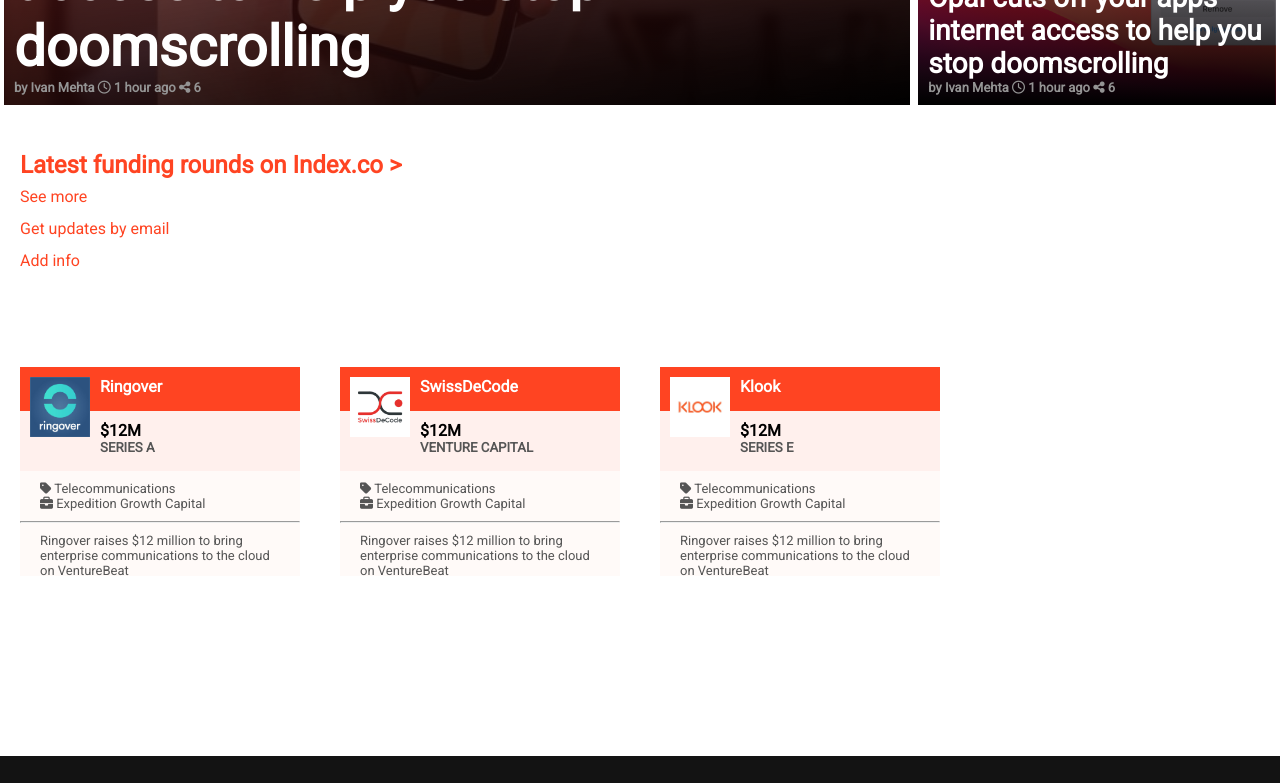
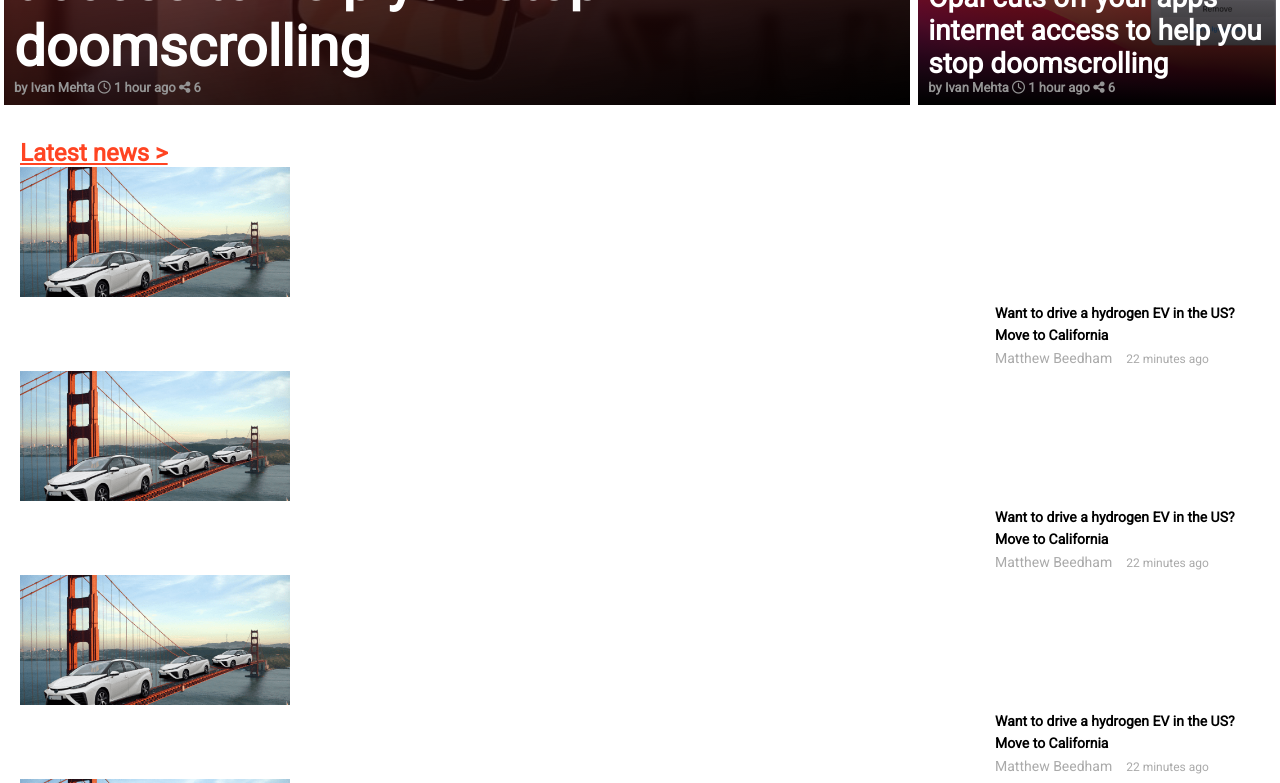
Before and after one commit to alexandermorales-dev/TNW-project-2, a website: page index.html in a window 1280 px wide. Shown: the part 561-1344 px from the top of the page. Drawn offline with Linux system fonts and the light colour scheme; a web font is replaced by a local one.

Commit message:
add latest news section

```diff
--- a/index.html
+++ b/index.html
@@ -10,6 +10,7 @@
       crossorigin="anonymous"
     ></script>
     <link rel="stylesheet" href="style.css" />
+    <link rel="stylesheet" href="milestone.css" />
     <link
       href="https://fonts.googleapis.com/css?family=Roboto"
       rel="stylesheet"
@@ -125,6 +126,90 @@
       </article>
     </section>
 
+    <!-- Latest News -->
+
+    <div id="news-card-container">
+      <h2><a href="#">Latest news &gt;</a></h2>
+      <div class="news-card-container">
+        <div class="news-card">
+          <a href="" class="card-img"></a>
+          <div class="news-card-text">
+            <h3>
+              <a href="#"
+                >Want to drive a hydrogen EV in the US? Move to California</a
+              >
+            </h3>
+            <p><a href="#" class="ter-text"> Matthew Beedham</a></p>
+            <p class="ter-text">22 minutes ago</p>
+          </div>
+        </div>
+
+        <div class="news-card">
+          <a href="" class="card-img"></a>
+          <div class="news-card-text">
+            <h3>
+              <a href="#"
+                >Want to drive a hydrogen EV in the US? Move to California</a
+              >
+            </h3>
+            <p><a href="#" class="ter-text"> Matthew Beedham</a></p>
+            <p class="ter-text">22 minutes ago</p>
+          </div>
+        </div>
+
+        <div class="news-card">
+          <a href="" class="card-img"></a>
+          <div class="news-card-text">
+            <h3>
+              <a href="#"
+                >Want to drive a hydrogen EV in the US? Move to California</a
+              >
+            </h3>
+            <p><a href="#" class="ter-text"> Matthew Beedham</a></p>
+            <p class="ter-text">22 minutes ago</p>
+          </div>
+        </div>
+
+        <div class="news-card">
+          <a href="" class="card-img"></a>
+          <div class="news-card-text">
+            <h3>
+              <a href="#"
+                >Want to drive a hydrogen EV in the US? Move to California</a
+              >
+            </h3>
+            <p><a href="#" class="ter-text"> Matthew Beedham</a></p>
+            <p class="ter-text">22 minutes ago</p>
+          </div>
+        </div>
+
+        <div class="news-card">
+          <a href="" class="card-img"></a>
+          <div class="news-card-text">
+            <h3>
+              <a href="#"
+                >Want to drive a hydrogen EV in the US? Move to California</a
+              >
+            </h3>
+            <p><a href="#" class="ter-text"> Matthew Beedham</a></p>
+            <p class="ter-text">22 minutes ago</p>
+          </div>
+        </div>
+
+        <div class="news-card">
+          <a href="" class="card-img"></a>
+          <div class="news-card-text">
+            <h3>
+              <a href="#"
+                >Want to drive a hydrogen EV in the US? Move to California</a
+              >
+            </h3>
+            <p><a href="#" class="ter-text"> Matthew Beedham</a></p>
+            <p class="ter-text">22 minutes ago</p>
+          </div>
+        </div>
+      </div>
+    </div>
     <!-- Latest Funding -->
     <section>
       <div class="fund-intro">
--- /dev/null
+++ b/milestone.css
@@ -0,0 +1,110 @@
+.news-card-container {
+  display: flex;
+  flex-direction: column;
+  margin-top: 10px;
+  align-items: stretch;
+}
+
+#news-card-container {
+  margin: 0 20px;
+}
+
+#news-card-container h3 a {
+  text-decoration: none;
+  color: black;
+  font-weight: bold;
+}
+
+#news-card-container h2 a {
+  color: #f42;
+}
+
+.ter-text {
+  color: #aaa;
+  text-decoration: none;
+}
+.news-card {
+  display: flex;
+  min-width: 100%;
+  margin-bottom: 20px;
+}
+
+.card-img {
+  width: 75px;
+  height: 75px;
+  display: block;
+  background-position: 50%;
+  background-size: cover;
+}
+
+.card-img:nth-child(1) {
+  background-image: url("/assets/news-1.png");
+}
+
+.card-img:nth-child(2) {
+  background-image: url("/assets/news-1.png");
+}
+
+.card-img:nth-child(3) {
+  background-image: url("/assets/news-1.png");
+}
+
+.news-card-text {
+  width: calc(100% - 75px);
+  justify-self: right;
+}
+
+.news-card-text p {
+  margin: 5px;
+  font-size: 12px;
+}
+
+.news-card-text h3 {
+  margin-left: 5px;
+}
+
+.news-card-text a {
+  font-size: 14px;
+}
+
+@media only screen and (min-width: 768px) {
+  .news-card-text p {
+    display: inline;
+  }
+}
+
+@media only screen and (min-width: 1024px) {
+  .news-card-container {
+    display: initial;
+    margin-top: 30px;
+  }
+
+  #news-card-container {
+    display: block;
+    margin-top: 30px;
+  }
+
+  .card-img {
+    display: inline-block;
+    width: 270px;
+    height: 130px;
+  }
+
+  .news-card {
+    margin: 0 auto;
+    display: inline;
+    width: 270px;
+    min-width: initial;
+  }
+
+  .news-card-text {
+    display: block;
+    width: 270px;
+  }
+
+  .news-card-text h3,
+  .news-card-text p,
+  .news-card-text p a {
+    display: inline-block;
+  }
+}
```
Also changed, not shown: assets/news-1.png (added).
